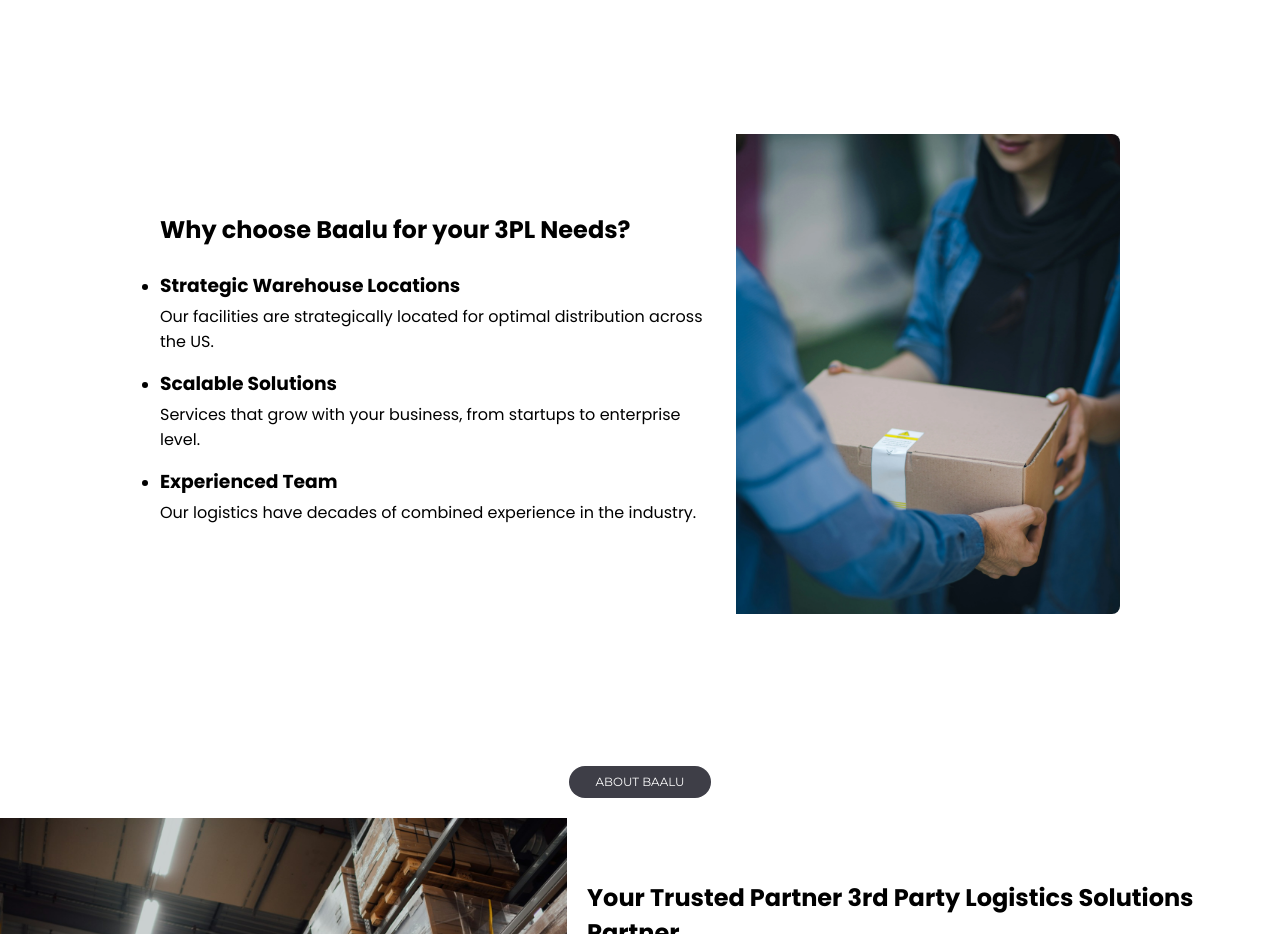
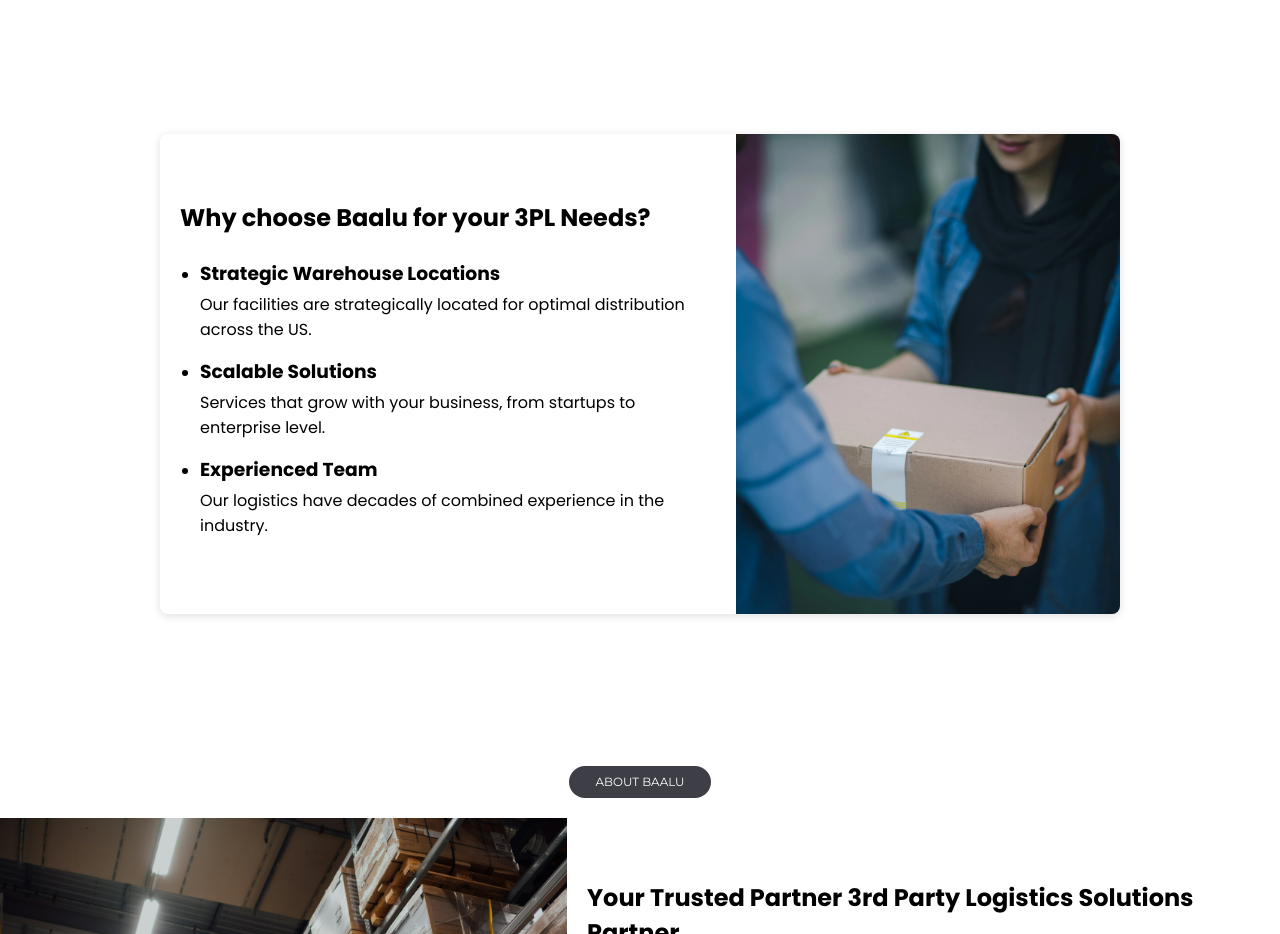
Before and after one commit to JamezSpace/baalu, a website: page index.html in a window 1280 px wide. Shown: the part 1320-2254 px from the top of the page. Drawn offline with Linux system fonts and the light colour scheme.

Commit message:
FEAT: Responsive typography with titles and box-shadow o an important component

```diff
--- a/css/global.css
+++ b/css/global.css
@@ -599,6 +599,10 @@
 }
 
 @media screen and (max-width: 435px) {
+    .page-descriptor-container h1 {
+        font-size: clamp(2.25rem, -0.755rem + 15.0248vw, 3.236rem);
+    }
+
     footer {
         gap: 40px;
     }
--- a/css/index.css
+++ b/css/index.css
@@ -147,6 +147,7 @@
     height: 60svh;
     gap: 20px;
     border-radius: 8px;
+    box-shadow: rgba(99, 99, 99, 0.2) 0px 2px 8px 0px;
 
     & img {
         height: 100%;
@@ -157,9 +158,14 @@
 }
 
 .why-baalu-container .why-text-container {
+    padding-inline-start: 20px;
 
     & h2 {
         margin-block: 5px 1em;
+    }
+
+    & ul {
+        padding-inline-start: 20px;
     }
 
     & .why-answer {
@@ -181,6 +187,10 @@
 
 .why-baalu-container .why-text-container h2 {
     margin-block: 5px 1em;
+}
+
+.why-baalu-container .why-text-container ul {
+    padding-inline-start: 20px;
 }
 
 .why-baalu-container .why-text-container .why-answer {
@@ -334,3 +344,9 @@
         display: none;
     }
 }
+
+@media screen and (max-width: 435px) {
+    .heros h1 {
+        font-size: clamp(2.25rem, -0.755rem + 15.0248vw, 3.236rem);
+    }
+}
```
